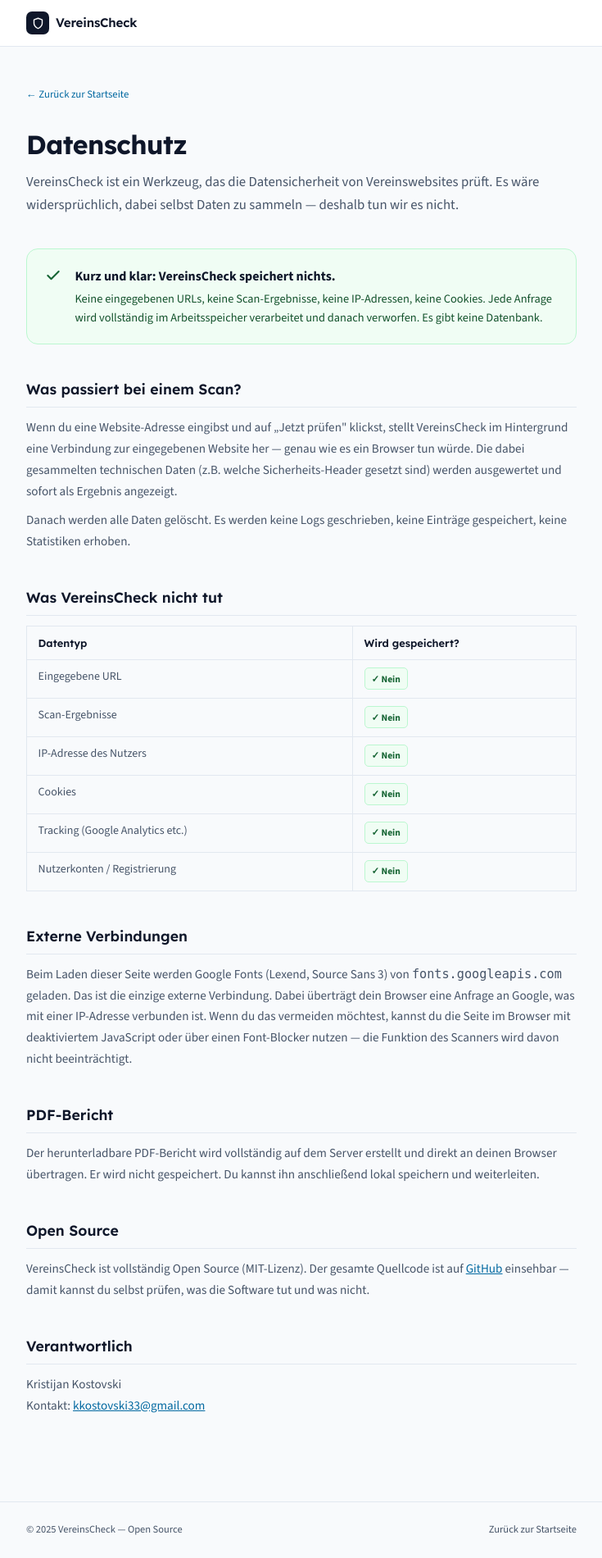
After one commit to kkostovski33/vereinscheck, a Flask app: page /datenschutz in a window 1280 px wide. The commit adds this page. Shown: the whole page at 82% size, without its empty margins (272-1007 px from the left). Run offline with Flask 3, Linux system fonts and the light colour scheme.

Commit message:
Datenschutzseite, MIT-Lizenz und aktualisiertes README

```diff
--- a/app.py
+++ b/app.py
@@ -104,6 +104,11 @@ def index():
     )
 
 
+@app.route("/datenschutz")
+def datenschutz():
+    return render_template("datenschutz.html")
+
+
 @app.route("/bericht", methods=["POST"])
 def bericht():
     url_eingabe = request.form.get("url", "").strip()
--- /dev/null
+++ b/templates/datenschutz.html
@@ -0,0 +1,290 @@
+<!DOCTYPE html>
+<html lang="de">
+<head>
+  <meta charset="UTF-8" />
+  <meta name="viewport" content="width=device-width, initial-scale=1.0" />
+  <title>Datenschutz – VereinsCheck</title>
+  <link rel="preconnect" href="https://fonts.googleapis.com" />
+  <link href="https://fonts.googleapis.com/css2?family=Lexend:wght@300;400;500;600;700&family=Source+Sans+3:ital,wght@0,300;0,400;0,600;0,700;1,400&display=swap" rel="stylesheet" />
+  <style>
+    :root {
+      --color-bg:        #F8FAFC;
+      --color-surface:   #FFFFFF;
+      --color-primary:   #0F172A;
+      --color-accent:    #0369A1;
+      --color-muted:     #475569;
+      --color-border:    #E2E8F0;
+      --font-head: "Lexend", system-ui, sans-serif;
+      --font-body: "Source Sans 3", system-ui, sans-serif;
+      --radius:    10px;
+      --radius-lg: 14px;
+    }
+    *, *::before, *::after { box-sizing: border-box; margin: 0; padding: 0; }
+    body {
+      font-family: var(--font-body);
+      background: var(--color-bg);
+      color: var(--color-primary);
+      min-height: 100vh;
+      display: flex;
+      flex-direction: column;
+      font-size: 16px;
+      line-height: 1.6;
+      -webkit-font-smoothing: antialiased;
+    }
+    .nav {
+      max-width: 720px;
+      margin: 0 auto;
+      width: 100%;
+      padding: 0 1.5rem;
+      height: 56px;
+      display: flex;
+      align-items: center;
+      justify-content: space-between;
+    }
+    header { border-bottom: 1px solid var(--color-border); background: var(--color-surface); }
+    .nav-logo {
+      display: flex;
+      align-items: center;
+      gap: .5rem;
+      font-family: var(--font-head);
+      font-weight: 600;
+      font-size: .95rem;
+      color: var(--color-primary);
+      text-decoration: none;
+      letter-spacing: -.2px;
+    }
+    .nav-logo-mark {
+      width: 28px; height: 28px;
+      background: var(--color-primary);
+      border-radius: 7px;
+      display: flex; align-items: center; justify-content: center;
+      color: #fff;
+    }
+    .nav-logo-mark svg { width: 15px; height: 15px; }
+
+    .page { flex: 1; }
+    .container {
+      max-width: 720px;
+      margin: 0 auto;
+      padding: 3rem 1.5rem 4rem;
+    }
+
+    .breadcrumb {
+      font-size: .8rem;
+      color: var(--color-muted);
+      margin-bottom: 2rem;
+    }
+    .breadcrumb a { color: var(--color-accent); text-decoration: none; }
+    .breadcrumb a:hover { text-decoration: underline; }
+
+    h1 {
+      font-family: var(--font-head);
+      font-size: 2rem;
+      font-weight: 700;
+      letter-spacing: -.5px;
+      line-height: 1.2;
+      margin-bottom: .75rem;
+    }
+    .intro-text {
+      font-size: 1.05rem;
+      color: var(--color-muted);
+      margin-bottom: 2.5rem;
+      line-height: 1.65;
+    }
+
+    .highlight-box {
+      background: #F0FDF4;
+      border: 1px solid #BBF7D0;
+      border-radius: var(--radius-lg);
+      padding: 1.25rem 1.4rem;
+      margin-bottom: 2.5rem;
+      display: flex;
+      gap: 1rem;
+      align-items: flex-start;
+    }
+    .highlight-box svg { width: 20px; height: 20px; color: #166534; flex-shrink: 0; margin-top: .1rem; }
+    .highlight-box p { font-size: .9rem; color: #14532D; line-height: 1.6; }
+    .highlight-box strong { font-weight: 700; display: block; margin-bottom: .2rem; }
+
+    .section {
+      margin-bottom: 2.5rem;
+    }
+    .section h2 {
+      font-family: var(--font-head);
+      font-size: 1.1rem;
+      font-weight: 600;
+      margin-bottom: .75rem;
+      padding-bottom: .5rem;
+      border-bottom: 1px solid var(--color-border);
+    }
+    .section p { font-size: .95rem; color: var(--color-muted); line-height: 1.7; margin-bottom: .6rem; }
+    .section p:last-child { margin-bottom: 0; }
+
+    .data-table {
+      width: 100%;
+      border-collapse: collapse;
+      font-size: .875rem;
+      margin-top: .75rem;
+    }
+    .data-table th {
+      background: #F8FAFC;
+      border: 1px solid var(--color-border);
+      padding: .6rem .85rem;
+      text-align: left;
+      font-weight: 600;
+      color: var(--color-primary);
+      font-family: var(--font-head);
+      font-size: .8rem;
+    }
+    .data-table td {
+      border: 1px solid var(--color-border);
+      padding: .6rem .85rem;
+      color: var(--color-muted);
+      vertical-align: top;
+    }
+    .badge-no {
+      display: inline-flex;
+      align-items: center;
+      gap: .3rem;
+      font-size: .72rem;
+      font-weight: 700;
+      background: #F0FDF4;
+      color: #166534;
+      border: 1px solid #BBF7D0;
+      border-radius: 5px;
+      padding: .2rem .5rem;
+    }
+
+    .footer {
+      border-top: 1px solid var(--color-border);
+      padding: 1.5rem 0;
+    }
+    .footer-inner {
+      max-width: 720px;
+      margin: 0 auto;
+      padding: 0 1.5rem;
+      display: flex;
+      justify-content: space-between;
+      align-items: center;
+      font-size: .78rem;
+      color: var(--color-muted);
+    }
+    .footer-inner a { color: var(--color-muted); text-decoration: none; }
+    .footer-inner a:hover { color: var(--color-accent); }
+
+    @media (max-width: 580px) {
+      h1 { font-size: 1.5rem; }
+      .footer-inner { flex-direction: column; gap: .4rem; text-align: center; }
+    }
+  </style>
+</head>
+<body>
+
+<header>
+  <nav class="nav" aria-label="Hauptnavigation">
+    <a href="/" class="nav-logo">
+      <div class="nav-logo-mark" aria-hidden="true">
+        <svg viewBox="0 0 24 24" fill="none" stroke="currentColor" stroke-width="2.2" stroke-linecap="round" stroke-linejoin="round">
+          <path d="M12 22s8-4 8-10V5l-8-3-8 3v7c0 6 8 10 8 10z"/>
+        </svg>
+      </div>
+      VereinsCheck
+    </a>
+  </nav>
+</header>
+
+<div class="page">
+  <div class="container">
+
+    <p class="breadcrumb"><a href="/">← Zurück zur Startseite</a></p>
+
+    <h1>Datenschutz</h1>
+    <p class="intro-text">VereinsCheck ist ein Werkzeug, das die Datensicherheit von Vereinswebsites prüft. Es wäre widersprüchlich, dabei selbst Daten zu sammeln — deshalb tun wir es nicht.</p>
+
+    <div class="highlight-box" role="note">
+      <svg viewBox="0 0 24 24" fill="none" stroke="currentColor" stroke-width="2.5" stroke-linecap="round" stroke-linejoin="round" aria-hidden="true">
+        <polyline points="20 6 9 17 4 12"/>
+      </svg>
+      <div>
+        <strong>Kurz und klar: VereinsCheck speichert nichts.</strong>
+        <p>Keine eingegebenen URLs, keine Scan-Ergebnisse, keine IP-Adressen, keine Cookies. Jede Anfrage wird vollständig im Arbeitsspeicher verarbeitet und danach verworfen. Es gibt keine Datenbank.</p>
+      </div>
+    </div>
+
+    <div class="section">
+      <h2>Was passiert bei einem Scan?</h2>
+      <p>Wenn du eine Website-Adresse eingibst und auf „Jetzt prüfen" klickst, stellt VereinsCheck im Hintergrund eine Verbindung zur eingegebenen Website her — genau wie es ein Browser tun würde. Die dabei gesammelten technischen Daten (z.B. welche Sicherheits-Header gesetzt sind) werden ausgewertet und sofort als Ergebnis angezeigt.</p>
+      <p>Danach werden alle Daten gelöscht. Es werden keine Logs geschrieben, keine Einträge gespeichert, keine Statistiken erhoben.</p>
+    </div>
+
+    <div class="section">
+      <h2>Was VereinsCheck nicht tut</h2>
+      <table class="data-table" aria-label="Datenschutz-Übersicht">
+        <thead>
+          <tr>
+            <th>Datentyp</th>
+            <th>Wird gespeichert?</th>
+          </tr>
+        </thead>
+        <tbody>
+          <tr>
+            <td>Eingegebene URL</td>
+            <td><span class="badge-no">✓ Nein</span></td>
+          </tr>
+          <tr>
+            <td>Scan-Ergebnisse</td>
+            <td><span class="badge-no">✓ Nein</span></td>
+          </tr>
+          <tr>
+            <td>IP-Adresse des Nutzers</td>
+            <td><span class="badge-no">✓ Nein</span></td>
+          </tr>
+          <tr>
+            <td>Cookies</td>
+            <td><span class="badge-no">✓ Nein</span></td>
+          </tr>
+          <tr>
+            <td>Tracking (Google Analytics etc.)</td>
+            <td><span class="badge-no">✓ Nein</span></td>
+          </tr>
+          <tr>
+            <td>Nutzerkonten / Registrierung</td>
+            <td><span class="badge-no">✓ Nein</span></td>
+          </tr>
+        </tbody>
+      </table>
+    </div>
+
+    <div class="section">
+      <h2>Externe Verbindungen</h2>
+      <p>Beim Laden dieser Seite werden Google Fonts (Lexend, Source Sans 3) von <code>fonts.googleapis.com</code> geladen. Das ist die einzige externe Verbindung. Dabei überträgt dein Browser eine Anfrage an Google, was mit einer IP-Adresse verbunden ist. Wenn du das vermeiden möchtest, kannst du die Seite im Browser mit deaktiviertem JavaScript oder über einen Font-Blocker nutzen — die Funktion des Scanners wird davon nicht beeinträchtigt.</p>
+    </div>
+
+    <div class="section">
+      <h2>PDF-Bericht</h2>
+      <p>Der herunterladbare PDF-Bericht wird vollständig auf dem Server erstellt und direkt an deinen Browser übertragen. Er wird nicht gespeichert. Du kannst ihn anschließend lokal speichern und weiterleiten.</p>
+    </div>
+
+    <div class="section">
+      <h2>Open Source</h2>
+      <p>VereinsCheck ist vollständig Open Source (MIT-Lizenz). Der gesamte Quellcode ist auf <a href="https://github.com/kkostovski33/vereinscheck" style="color:var(--color-accent)">GitHub</a> einsehbar — damit kannst du selbst prüfen, was die Software tut und was nicht.</p>
+    </div>
+
+    <div class="section">
+      <h2>Verantwortlich</h2>
+      <p>Kristijan Kostovski<br/>
+      Kontakt: <a href="mailto:kkostovski33@gmail.com" style="color:var(--color-accent)">kkostovski33@gmail.com</a></p>
+    </div>
+
+  </div>
+</div>
+
+<footer class="footer">
+  <div class="footer-inner">
+    <span>© 2025 VereinsCheck — Open Source</span>
+    <a href="/">Zurück zur Startseite</a>
+  </div>
+</footer>
+
+</body>
+</html>
--- a/templates/index.html
+++ b/templates/index.html
@@ -1162,8 +1162,8 @@
     <!-- Footer -->
     <footer class="footer">
       <div class="footer-inner">
-        <span>© 2024 VereinsCheck — Open Source</span>
-        <span>Keine Daten werden gespeichert</span>
+        <span>© 2025 VereinsCheck — Open Source</span>
+        <a href="/datenschutz">Datenschutz · Keine Daten werden gespeichert</a>
       </div>
     </footer>
 
```
Also changed, not shown: README.md, 1 other file.
